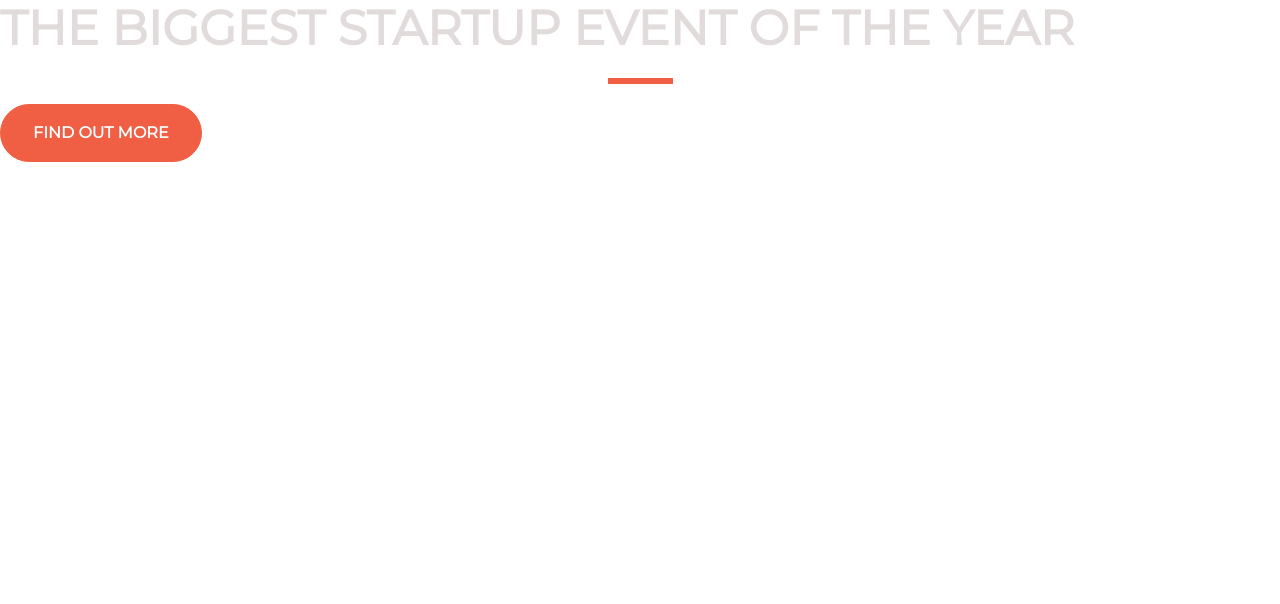
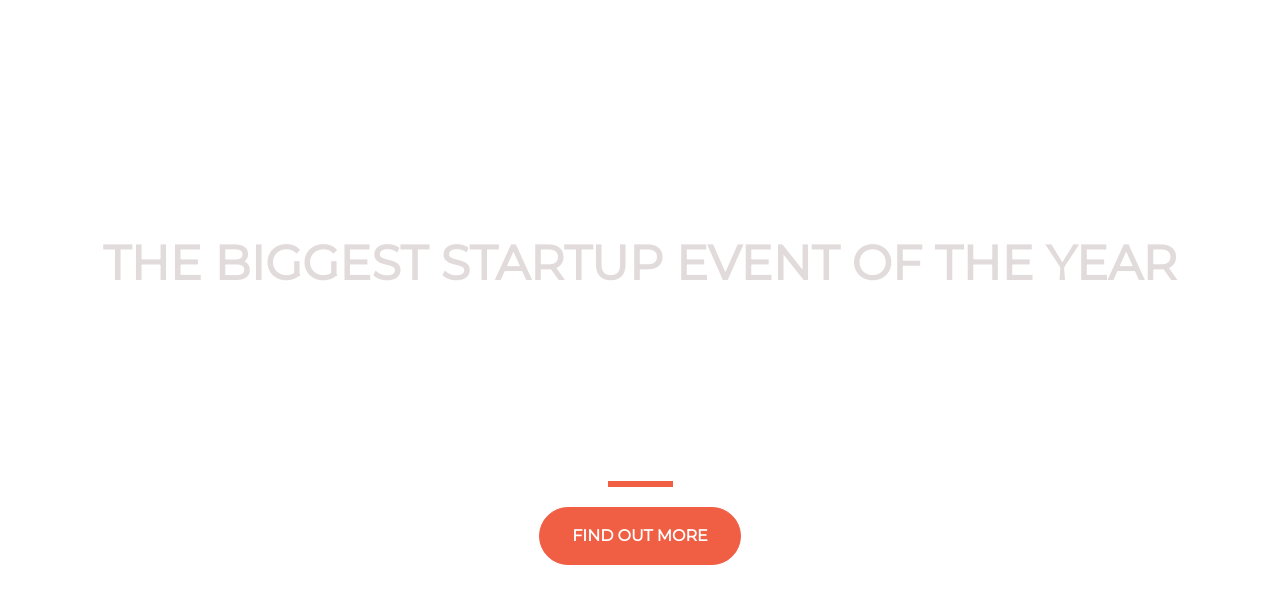
Before and after one commit to Andrej044/bootstrap_landing_page-ZTM-project-, a plain HTML site: page index.html in a window 1280 px wide. Drawn offline with nearby package versions, Linux system fonts and the light colour scheme.

Commit message:
add bootstrap class & styles

```diff
--- a/index.html
+++ b/index.html
@@ -17,9 +17,20 @@
     <link href="style.css" rel="stylesheet">
   </head>
   <body>
-    <h1 class="text-uppercase"><strong>The biggest startup event of the year</strong></h1>
-    <hr>
-    <button class="btn btn-primary btn-xl">Find out more</button>
-    <script src="https://cdn.jsdelivr.net/npm/bootstrap@5.3.0-alpha3/dist/js/bootstrap.min.js" integrity="sha384-Y4oOpwW3duJdCWv5ly8SCFYWqFDsfob/3GkgExXKV4idmbt98QcxXYs9UoXAB7BZ" crossorigin="anonymous"></script>
-  </body>
+    <div class="container d-flex align-items-center h-100">
+      <div class="row">
+        <header class="text-center col-12">
+          <h1 class="text-uppercase"><strong>The biggest startup event of the year</strong></h1>
+        </header>
+        <div class="buffer"></div>
+        <section class="text-center col-12">
+          <hr>
+          <a href="https://mailchi.mp/01b542462370/ztm_startup_page">
+            <button class="btn btn-primary btn-xl">Find out more</button>
+          </a>
+        </section>
+      </div>
+    </div>
+      <script src="https://cdn.jsdelivr.net/npm/bootstrap@5.3.0-alpha3/dist/js/bootstrap.min.js" integrity="sha384-Y4oOpwW3duJdCWv5ly8SCFYWqFDsfob/3GkgExXKV4idmbt98QcxXYs9UoXAB7BZ" crossorigin="anonymous"></script>
+    </body>
 </html>
--- a/style.css
+++ b/style.css
@@ -34,3 +34,6 @@ hr{
 .btn-xl{
   padding: 1rem 2rem;
 }
+.buffer{
+  height: 10rem;
+}
```
